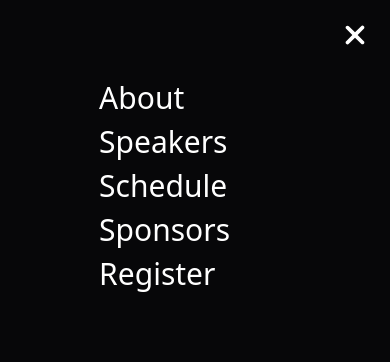
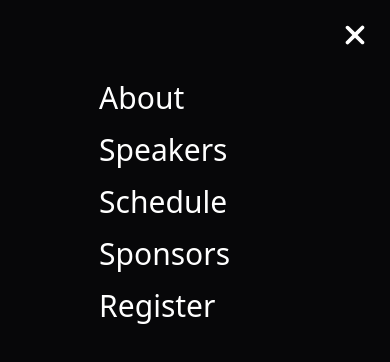
Before and after one commit to Samuel-joseph05/chain-submmit, a React (Vite) app: page /menubar in a window 390 px wide. Shown: the top 362 px of the page. Built offline with nearby package versions, Linux system fonts and the light colour scheme.

Commit message:
feat: implement navigation

```diff
--- a/src/MenuBar.jsx
+++ b/src/MenuBar.jsx
@@ -22,23 +22,23 @@ function MenuBar() {
 
   return (
     <div className="  text-white md:hidden ">
-      <div className=" relative ml-85 sm:ml-100 mt-5">
+      <div className=" relative ml-85 sm:ml-180  mt-5">
         <FaXmark size={30} onClick={closebar} />
       </div>
-      <div className="absolute top-20 right-40  text-3xl">
-        <p className="mb-2 " onClick={about}>
+      <div className="absolute top-20 right-40 sm:right-70 sm:top-30 text-3xl">
+        <p className="mb-4  sm:" onClick={about}>
           {" "}
           About
         </p>
-        <p className="mb-2 " onClick={speakers}>
+        <p className="mb-4 " onClick={speakers}>
           {" "}
           Speakers
         </p>
-        <p className="mb-2 " onClick={schedule}>
+        <p className="mb-4 " onClick={schedule}>
           {" "}
           Schedule
         </p>
-        <p className="mb-2 " onClick={sponsors}>
+        <p className="mb-4 " onClick={sponsors}>
           {" "}
           Sponsors
         </p>
```
